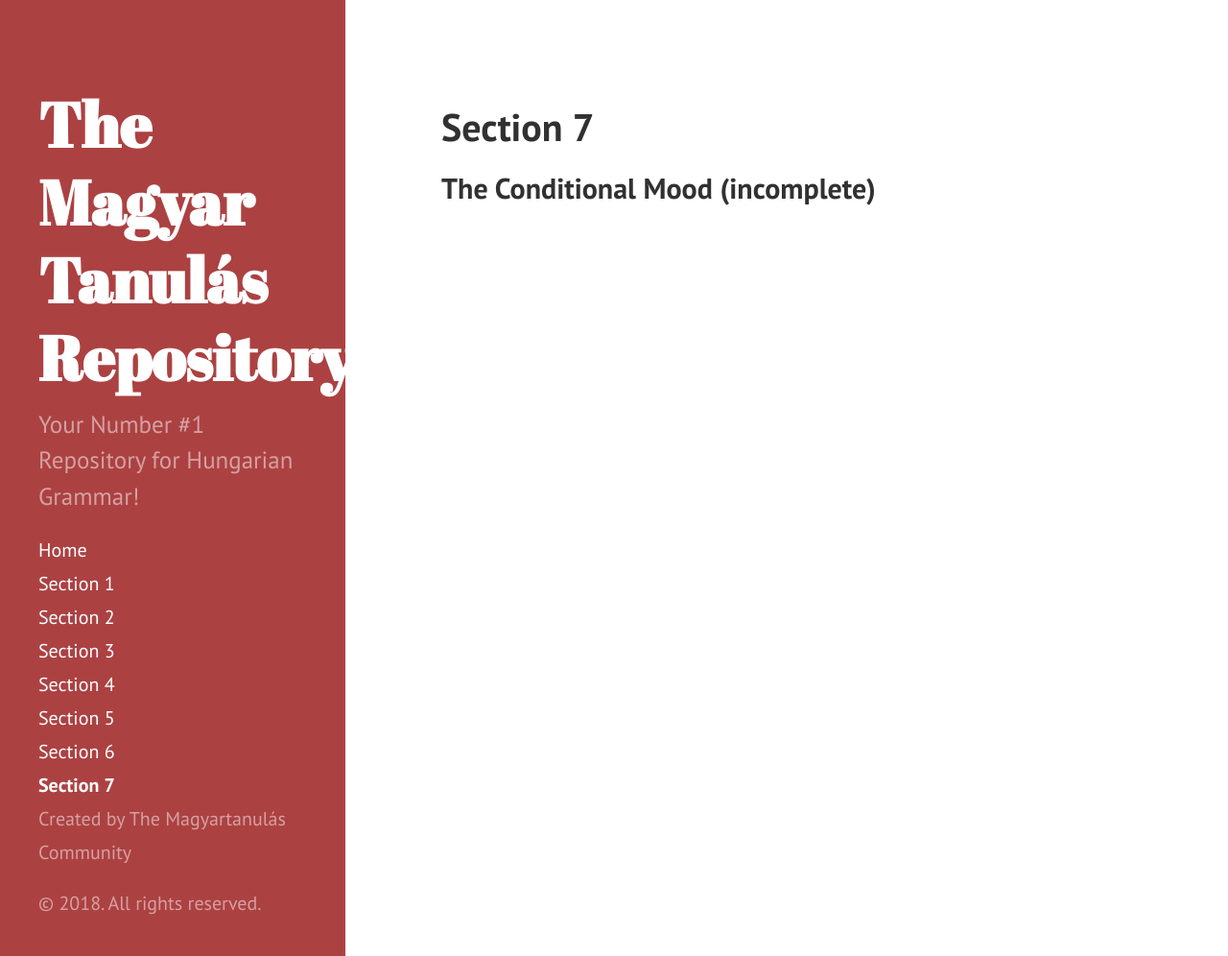
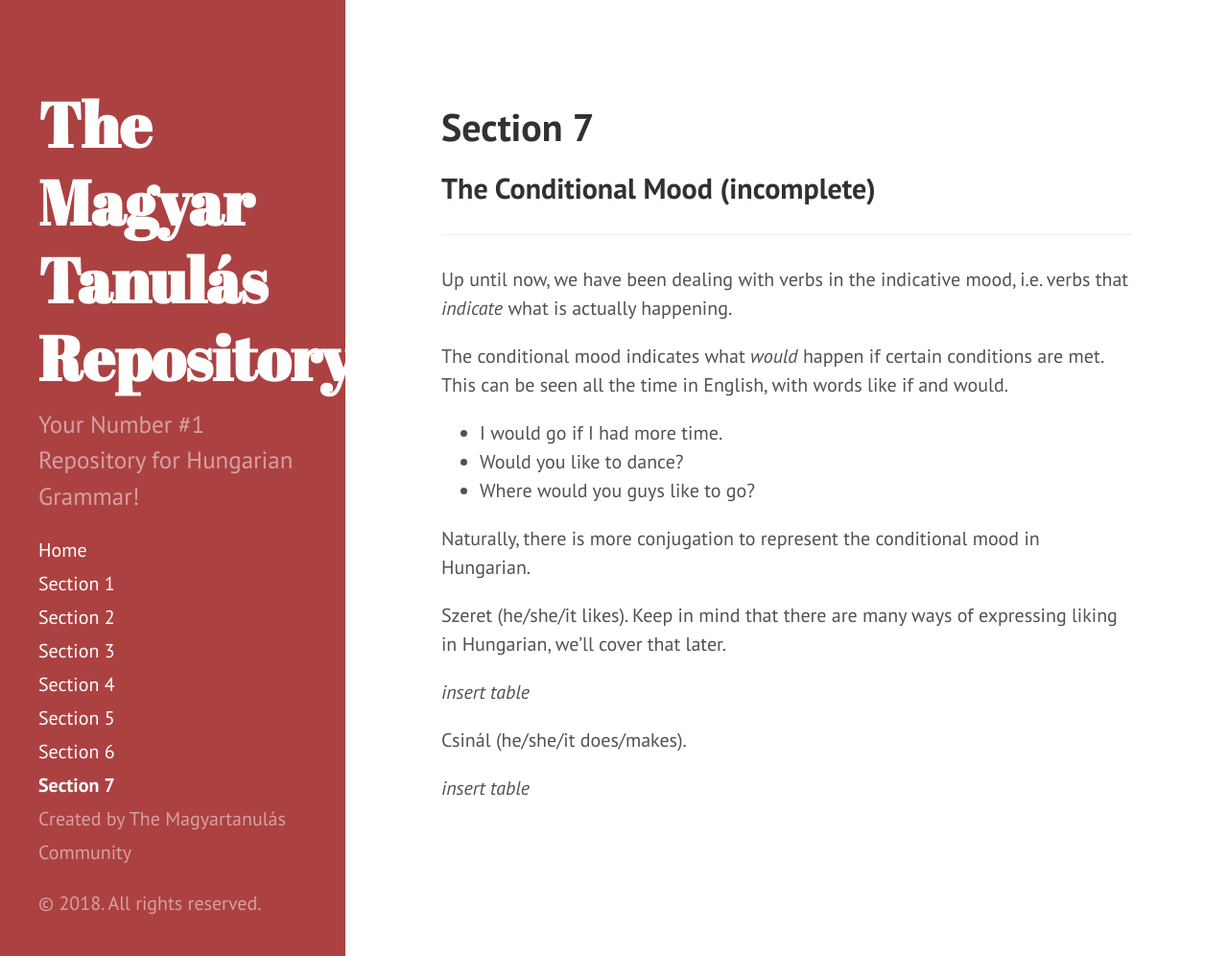
Before and after one commit to Magyartanulas/magyartanulas.github.io, a Jekyll site: the page built from Section7.md, in a window 1280 px wide and 996 px high. Shown: the whole window at 96% size. Built offline with Jekyll 4.4.1, drawn with Linux system fonts in a browser that asks for light colours; Markdown is read by kramdown in place of the engine named in the settings.

Commit message:
Update Section7.md

```diff
--- a/Section7.md
+++ b/Section7.md
@@ -5,3 +5,23 @@ title: Section 7
 ---
 
 ## The Conditional Mood (incomplete)
+
+---
+
+Up until now, we have been dealing with verbs in the indicative mood, i.e. verbs that *indicate* what is actually happening.
+
+The conditional mood indicates what *would* happen if certain conditions are met. This can be seen all the time in English, with words like if and would.
+
+* I would go if I had more time.
+* Would you like to dance?
+* Where would you guys like to go?
+
+Naturally, there is more conjugation to represent the conditional mood in Hungarian.
+
+Szeret (he/she/it likes). Keep in mind that there are many ways of expressing liking in Hungarian, we'll cover that later.
+
+*insert table*
+
+Csinál (he/she/it does/makes).
+
+*insert table*
```
